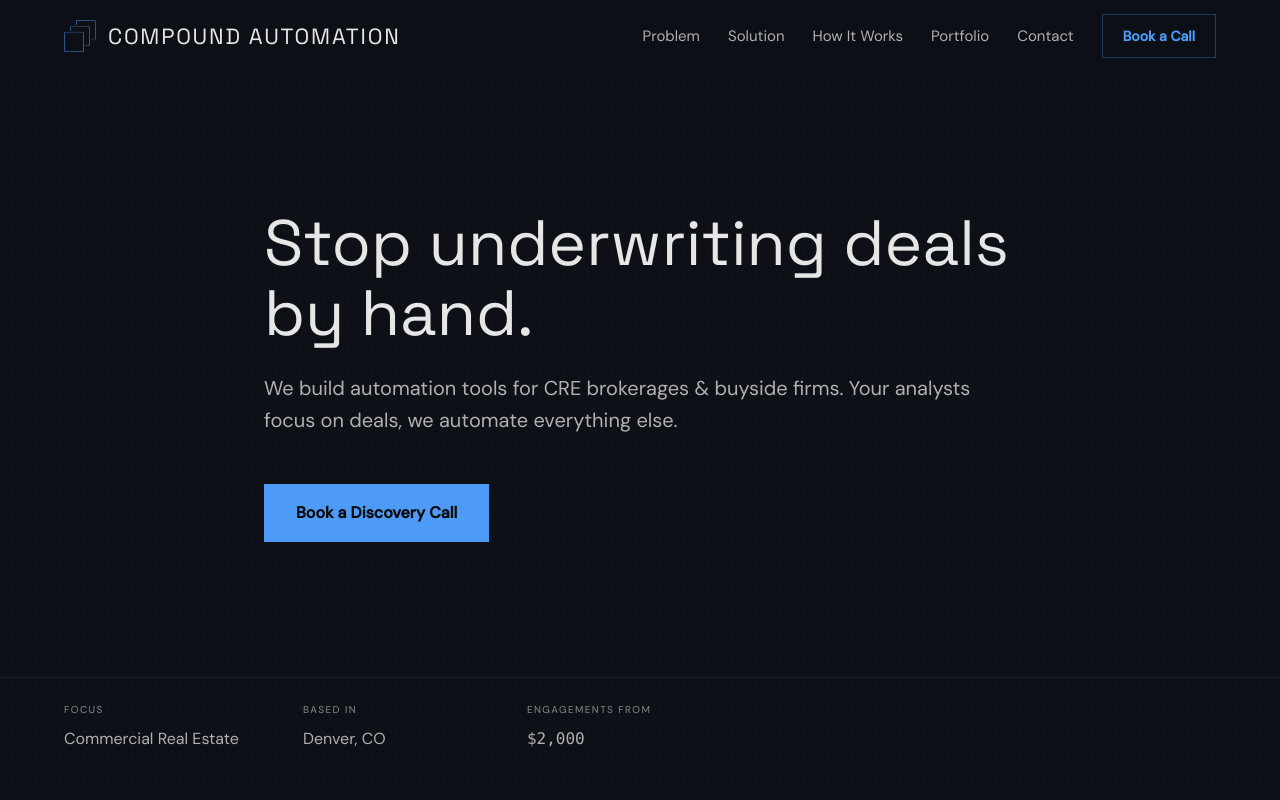
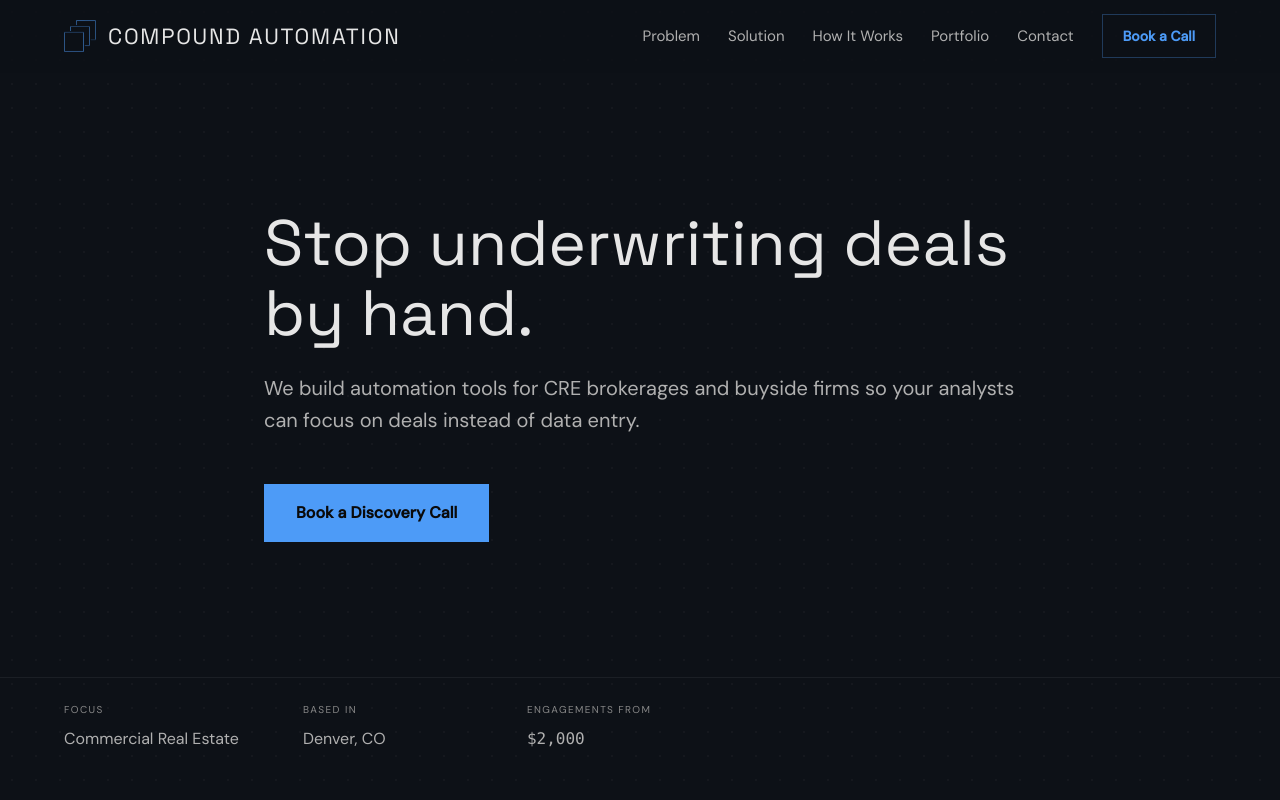
Before and after one commit to cfrancis15/compound_automation_site, a React (Vite) app in the folder client/: page / in a window 1280 px wide. Shown: the top 800 px of the page. Built offline with nearby package versions, Linux system fonts and the light colour scheme; no server answers.

Commit message:
website ready for deployment

```diff
--- a/client/src/components/Hero.jsx
+++ b/client/src/components/Hero.jsx
@@ -65,7 +65,7 @@ function Hero() {
             </ScrollReveal>
             <ScrollReveal delayMs={120}>
               <p className="hero-subheading">
-                We build automation tools for CRE brokerages & buyside firms. Your analysts focus on deals, we automate everything else.
+              We build automation tools for CRE brokerages and buyside firms so your analysts can focus on deals instead of data entry.
               </p>
             </ScrollReveal>
             <ScrollReveal delayMs={240}>
```
